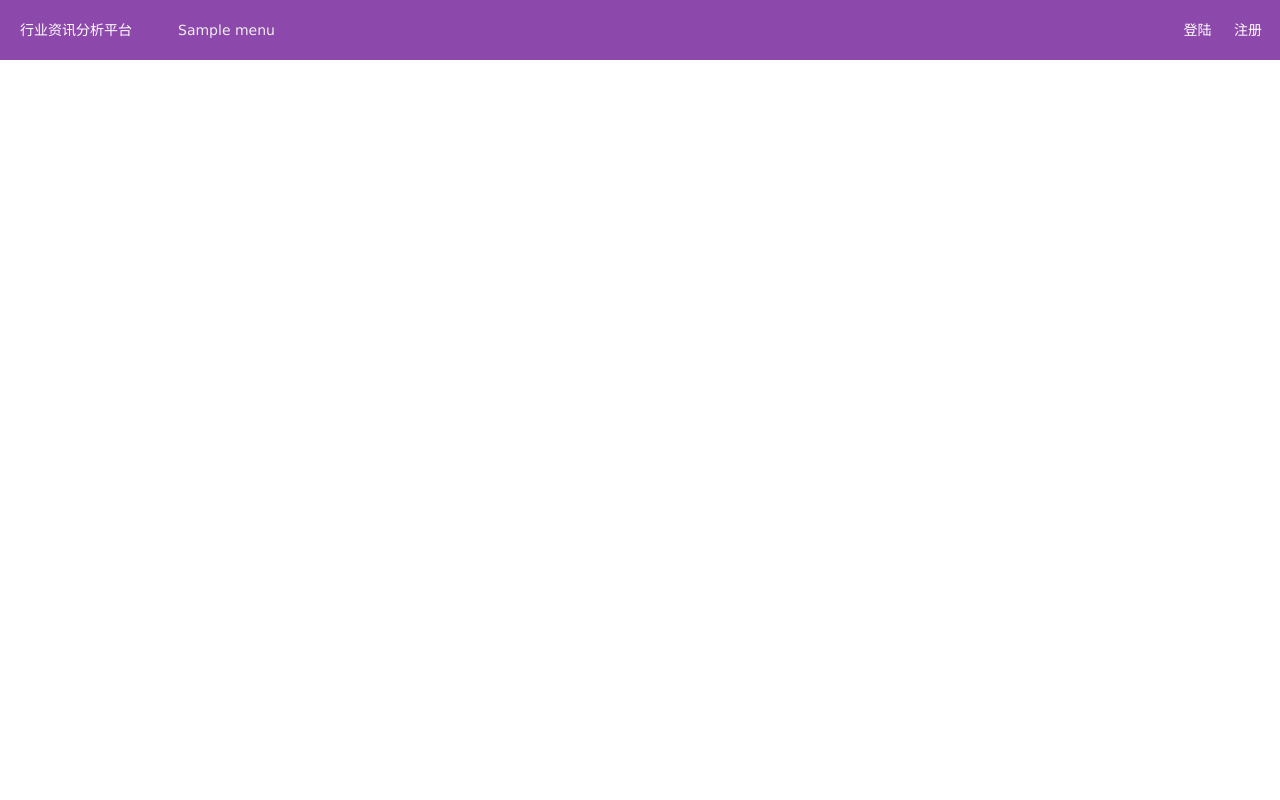
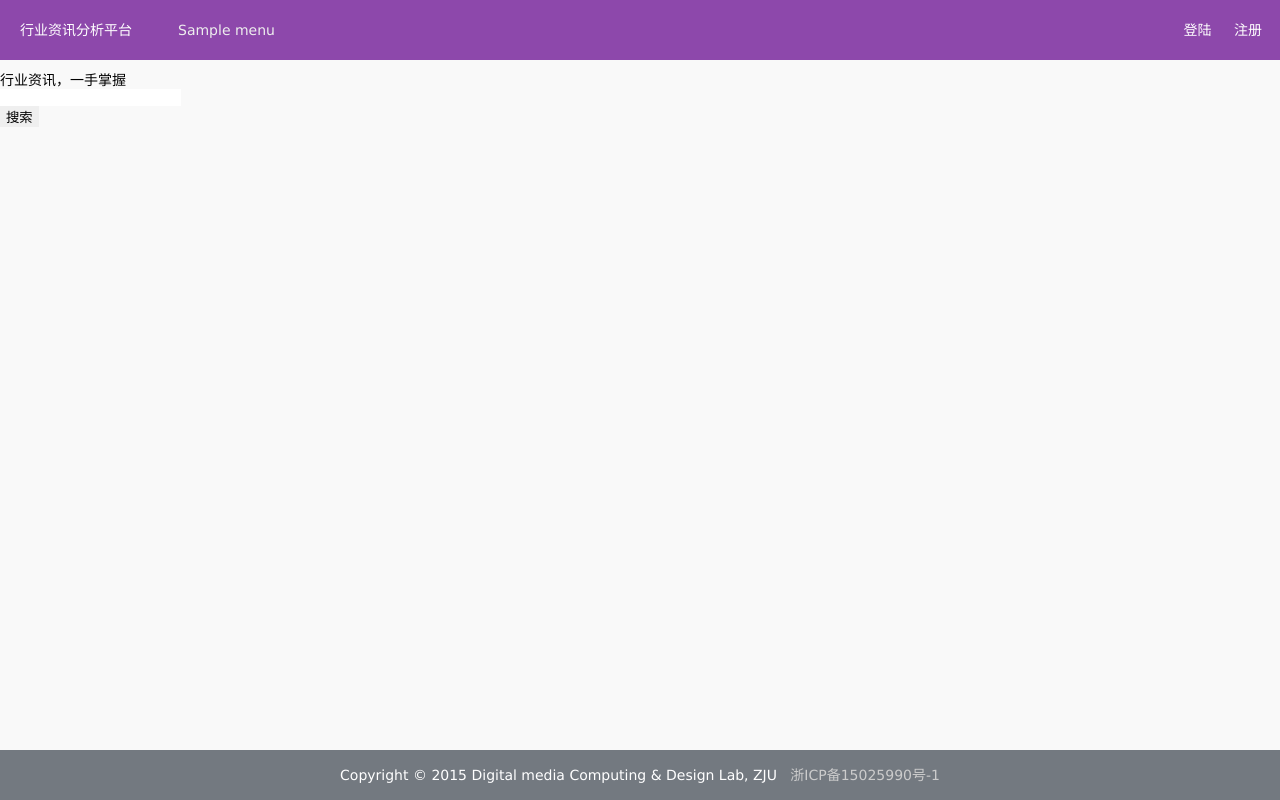
Before and after one commit to jiaolj/model, a Django app: template v1/apps/nb/templates/home.html in a window 1280 px wide. Run offline with Django 3.2, Linux system fonts and the light colour scheme; the template is opened without the code that fills it: most values are stand-ins (such as "Sample title", 1, 10 or a date in 2020).

Commit message:
Signed-off-by: jiaolj <841232468@qq.com>

```diff
--- a/v1/apps/nb/default/home.py
+++ b/v1/apps/nb/default/home.py
@@ -10,4 +10,5 @@
 
 def home(req):
     logger.info('首页 '+getStrTime(1))
+    seoTitle = '行业资讯分析平台'
     return render_to_response('home.html',locals(),context_instance=RequestContext(req))
--- a/v1/apps/nb/static/css/base.css
+++ b/v1/apps/nb/static/css/base.css
@@ -1,5 +1,6 @@
 body {
   font-size: 14px;
+  background: #f9f9f9;
 }
 header {
   background: #8d48ab;
@@ -44,9 +45,9 @@
 footer {
   position: absolute;
   bottom: 0;
-  background: #000000;
-  height: 40px;
-  line-height: 40px;
+  background: #737980;
+  height: 50px;
+  line-height: 50px;
   width: 100%;
 }
 footer p {
@@ -54,7 +55,7 @@
   text-align: center;
 }
 footer p a {
-  color: #888888;
+  color: #cccccc;
 }
 .pagelist {
   margin-top: 9px;
@@ -62,8 +63,8 @@
 }
 section {
   position: absolute;
-  top: 52px;
-  bottom: 20px;
+  top: 69px;
+  bottom: 59px;
   width: 100%;
 }
 section img.bg {
--- a/v1/apps/nb/static/less/base.less
+++ b/v1/apps/nb/static/less/base.less
@@ -1,8 +1,9 @@
 @import 'model.less';
 @color:#8D48AB;
 @headh:60px;
+@footh:50px;
 body {
-	.fs(14px);
+	.fs(14px);.bg(#F9F9F9);
 }
 
 header {
@@ -34,11 +35,11 @@
 }
 
 footer {
-	.psa;.b;.bg(#000);.h(40px);.lh(40px);.w;
+	.psa;.b;.bg(#737980);.h(@footh);.lh(@footh);.w;
 	p {
 		.c(#fff);.tct;
 		a {
-			.c(#888);
+			.c(#ccc);
 		}
 	}
 }
@@ -46,7 +47,7 @@
 	.mgt(9px);.trt;
 }
 section {
-	.psa;.t(52px);.b(20px);.w;
+	.psa;.t(@headh + 9px);.b(@footh + 9px);.w;
 	@mainh:460px;
 	img.bg{
 		.w;.h;.psa;.l;.zi(-1);
--- /dev/null
+++ b/v1/apps/nb/templates/base.html
@@ -0,0 +1,32 @@
+{% load staticfiles %}
+{% load mytags  %}
+<!DOCTYPE html>
+<html>
+<head>
+<meta http-equiv="content-type" content="text/html;charset=utf-8">
+<meta http-equiv="X-UA-Compatible" content="IE=Edge">
+<title>{{seoTitle}}</title>
+<link href="{% static 'css/jfa.css' %}" rel="stylesheet" />
+<link href="{% static 'css/base.css' %}" rel="stylesheet" />
+<link href="{% static 'css/font-awesome.min.css' %}" rel="stylesheet" />
+<link rel="shortcut icon" href="{% static 'favicon.ico' %}" />
+<!--<script src="{% static 'js/dist/echarts-all.js' %}"></script>-->
+<!--[if lte IE 7]>
+<link href="{% static 'css/ie/ie7.css' %}" rel="stylesheet" />
+<![endif]-->
+{%block css%}{%endblock%}
+<!--[if lt IE 11]>
+<script src="{% static 'js/ie/PIE.js' %}" ></script>
+<script src="{% static 'js/ie/html5shiv.min.js' %}" ></script>
+<script src="{% static 'js/ie/respond.min.js' %}"></script>
+<![endif]-->
+</head>
+<body>
+{%include 'head.html'%}
+<section id="content">
+{%block content%}{%endblock%}
+</section>
+{%include 'foot.html'%}
+{%block js%}{%endblock%}
+</body>
+</html>
--- /dev/null
+++ b/v1/apps/nb/templates/foot.html
@@ -0,0 +1,5 @@
+<footer>
+	<p>
+	Copyright © 2015 Digital media Computing &amp; Design Lab, ZJU &nbsp;&nbsp;<a href="http://www.miitbeian.gov.cn/" target="_blank">浙ICP备15025990号-1</a>
+	</p>
+</footer>
--- /dev/null
+++ b/v1/apps/nb/templates/head.html
@@ -0,0 +1,9 @@
+<header>
+	<a href="/" class="logo">行业资讯分析平台</a>
+	<nav class="menu" jui-click="active" jui-tar="a" jui-callback="menu1">
+		{%for m in menuList%}<a t="{{m.active}}">{{m.name}}</a>{%endfor%}
+	</nav>
+	<nav class="user">
+		<span></span> <a class="login">登陆</a> <a class="reg">注册</a>
+	</nav>
+</header>
--- a/v1/apps/nb/templates/home.html
+++ b/v1/apps/nb/templates/home.html
@@ -1,39 +1,14 @@
+{%extends 'base.html'%}
 {% load staticfiles %}
 {% load mytags  %}
-<!DOCTYPE html>
-<html>
-<head>
-<meta http-equiv="content-type" content="text/html;charset=utf-8">
-<meta http-equiv="X-UA-Compatible" content="IE=Edge">
-<title>音乐系统</title>
-<link href="{% static 'css/jfa.css' %}" rel="stylesheet" />
-<link href="{% static 'css/base.css' %}" rel="stylesheet" />
-<link href="{% static 'css/font-awesome.min.css' %}" rel="stylesheet" />
-<link href="{% static 'css/index.css' %}" rel="stylesheet" />
-<link rel="shortcut icon" href="{% static 'favicon.ico' %}" />
-<script src="{% static 'js/dist/echarts-all.js' %}"></script>
-<!--[if lte IE 7]>
-<link href="{% static 'css/ie/ie7.css' %}" rel="stylesheet" />
-<![endif]-->
-<!--[if lt IE 11]>
-<script src="{% static 'js/ie/PIE.js' %}" ></script>
-<script src="{% static 'js/ie/html5shiv.min.js' %}" ></script>
-<script src="{% static 'js/ie/respond.min.js' %}"></script>
-<![endif]-->
-</head>
-<body>
-<header>
-	<a href="/" class="logo">行业资讯分析平台</a>
-	<nav class="menu" jui-click="active" jui-tar="a" jui-callback="menu1">
-		{%for m in menuList%}<a t="{{m.active}}">{{m.name}}</a>{%endfor%}
-	</nav>
-	<nav class="user">
-		<span></span> <a class="login">登陆</a> <a class="reg">注册</a>
-	</nav>
-</header>
-<section id="content">
-
-</section>
-</body>
-<script src="{% static 'js/require.js' %}" defer async="true" data-main="{% static 'js/index' %}"></script>
-</html>
+{%block css%}<link href="{% static 'css/home.css' %}" rel="stylesheet" />{%endblock%}
+{%block content%}
+<div class="home">
+	<div class="logo">行业资讯，一手掌握</div>
+	<div class="search">
+		<div class="boxs"><input type="text" /></div>
+		<div class="boxb"><input type="button" value="搜索"/></div>
+	</div>
+</div>
+{%endblock%}
+{%block js%}<script src="{% static 'js/require.js' %}" defer async="true" data-main="{% static 'js/home' %}"></script>{%endblock%}
--- a/v1/static/css/jfa.css
+++ b/v1/static/css/jfa.css
@@ -51,9 +51,6 @@
   text-decoration: none;
   color: #4a62af;
   cursor: pointer;
-}
-a:hover {
-  color: #d50b0f;
 }
 img {
   vertical-align: middle;
--- a/v1/static/less/jfa.less
+++ b/v1/static/less/jfa.less
@@ -3,9 +3,8 @@
 .cb{.cb}.frt{.frt}.tct{.tct}.tlt{.tlt}.trt{.trt}
 body,dl,p,table,h1,h2,h3,h4,h5,h6{margin:0}
 h1,h2,h3,h4,h5,h6{.fs}.hide{.dsn}
-@red:#D50B0F;
 body{.h;.w;.psr;.fs(12px);.ffmy('Microsoft YaHei','Lucida Grande',Arial,sans-serif;)}
-a{.tdn;.c(#4a62af);.csr;&:hover{.c(@red)}}
+a{.tdn;.c(#4a62af);.csr}
 img {.val}
 dl.sflt dt.flt{.flt}
 input,textarea,select,summary{.otl}
```
Also changed, not shown: v1/static/js/drawe.js (+2 -2 lines), v1/apps/nb/static/css/home.css (renamed from v1/apps/nb/static/css/index.css), v1/apps/nb/static/js/home.js (renamed from v1/static/js/index.js), v1/apps/nb/static/less/home.less (renamed from v1/apps/nb/static/less/index.less).
